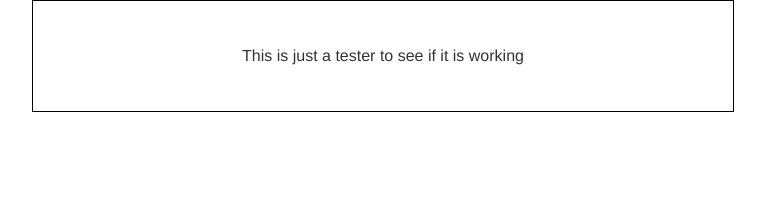
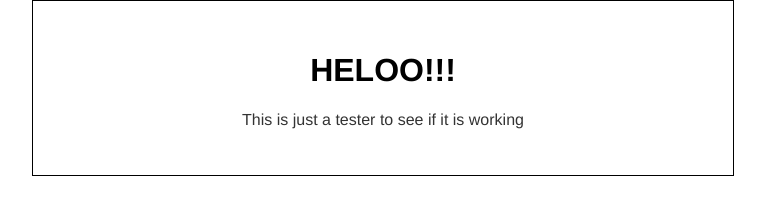
Before and after one commit to rosep4/first_website, a plain HTML site: page index.html in a window 1280 px wide. Shown: the whole page, without its empty margins (257-1022 px from the left). Drawn offline with Linux system fonts and the light colour scheme.

Commit message:
Bronagh's change

```diff
--- a/index.html
+++ b/index.html
@@ -3,6 +3,7 @@
 
 <html>
     <head>
+      <h1> HELOO!!!</h1>
         <title> First website
         </title>
     </head>
```
